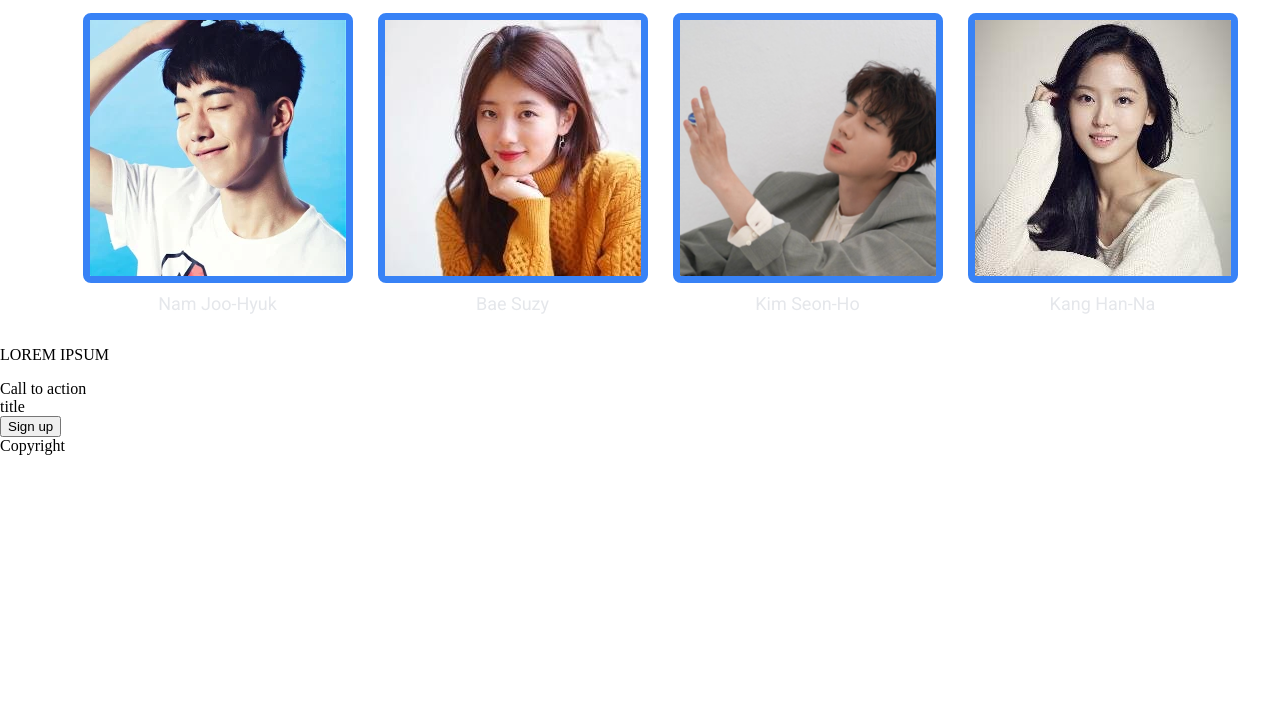
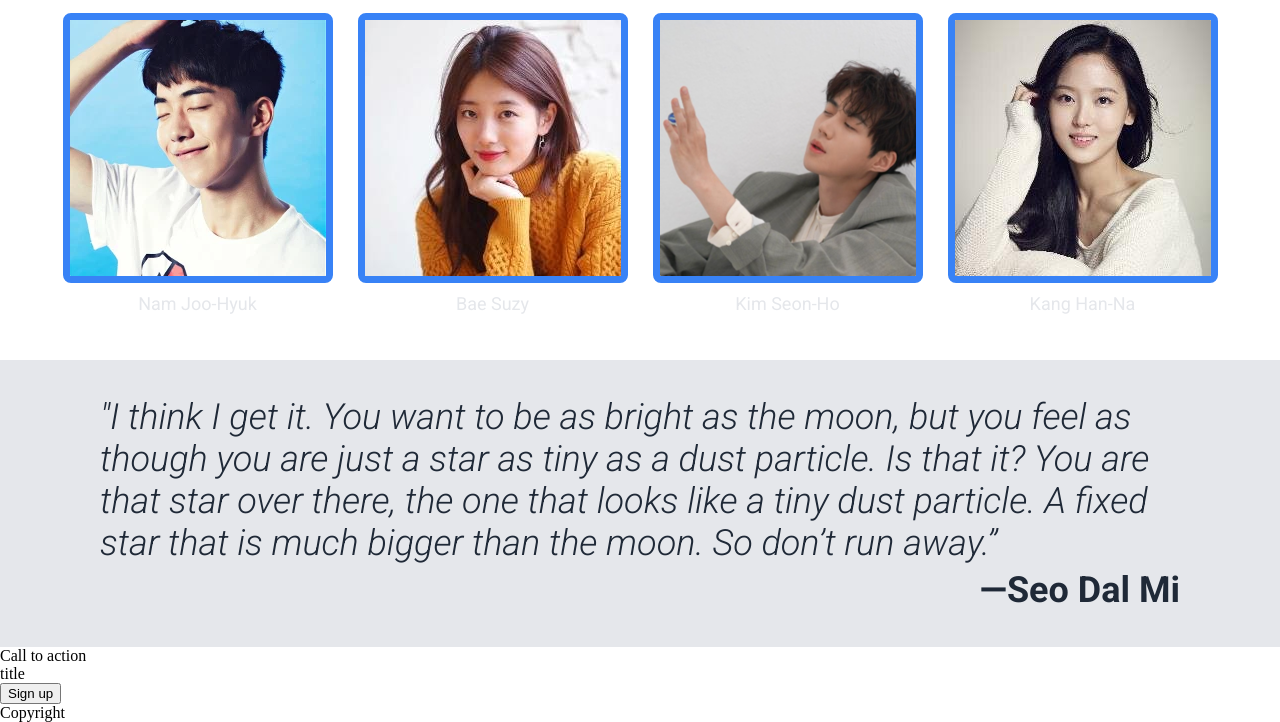
Before and after one commit to Ji-One1/Landing-Page, a plain HTML site: page index.html in a window 1280 px wide. Shown: the part 370-1092 px from the top of the page. Before the commit the page ends 825 px from the top, so only its background shows below. Drawn offline with Linux system fonts and the light colour scheme.

Commit message:
Create quotes page

```diff
--- a/index.html
+++ b/index.html
@@ -8,7 +8,7 @@
         <link rel="stylesheet" href="style.css">
         <link rel="preconnect" href="https://fonts.googleapis.com">
         <link rel="preconnect" href="https://fonts.gstatic.com" crossorigin>
-        <link href="https://fonts.googleapis.com/css2?family=Roboto:wght@400;700;900&display=swap" rel="stylesheet">
+        <link href="https://fonts.googleapis.com/css2?family=Roboto:ital,wght@0,400;0,700;0,900;1,300&display=swap" rel="stylesheet">
     </head>
     <body>
         <div class="header">
@@ -41,8 +41,10 @@
 
         </div>
         <div class="second">
-            <p>LOREM IPSUM</p>
-
+            <div class="second-container">
+                <p class="quote">"I think I get it. You want to be as bright as the moon, but you feel as though you are just a star as tiny as a dust particle. Is that it? You are that star over there, the one that looks like a tiny dust particle. A fixed star that is much bigger than the moon. So don’t run away.” </p>
+                <p class="quoter">—Seo Dal Mi</p>
+            </div>
         </div>
         <div class="third">
             Call to action
--- a/style.css
+++ b/style.css
@@ -73,6 +73,7 @@ ul{
     display: flex;
     flex-direction: column;
     align-items: center;
+    margin-bottom: 30px;
 }
 .first-title{
     font-family:'Roboto', sans-serif;
@@ -86,8 +87,39 @@ ul{
     flex-direction: column;
     align-items: center;
 }
+ul{
+    padding:0
+}
 .img-border{
     border: 7px solid #3882F6;
     border-radius: 8px;
     margin-bottom: 10px;
 }
+.second{
+    display: flex;
+    padding: 0 100px;
+    justify-content: center;
+    background-color: #E5E7EB;
+}
+.quote{
+    font-family:'Roboto', sans-serif;
+    font-weight: 300;
+    font-size: 36px;
+    font-style: italic;
+    color: #1F2937;
+    margin-bottom: 5px;
+
+}
+.quoter{
+    font-family:'Roboto', sans-serif;
+    font-weight: 700;
+    font-size: 36px;
+    color: #1F2937;
+    align-self: flex-end;
+    margin-top: 0;
+}
+.second-container{
+    width: 1155px;
+    display: flex;
+    flex-direction: column;
+}
```
